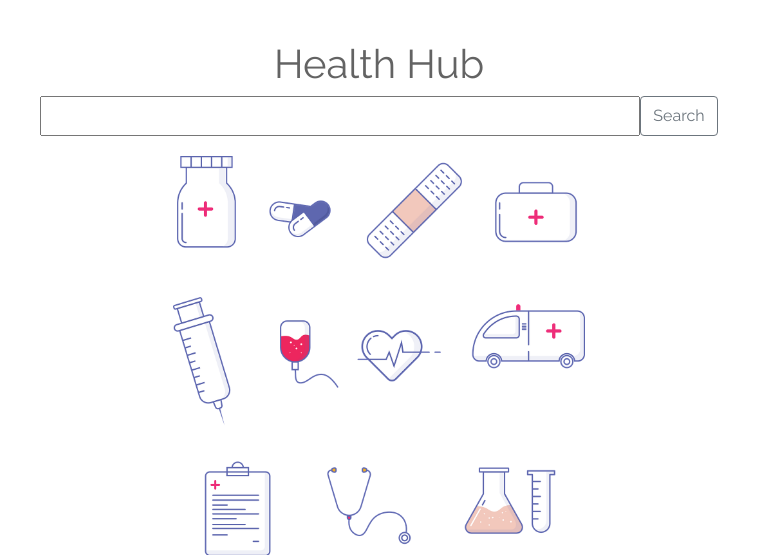
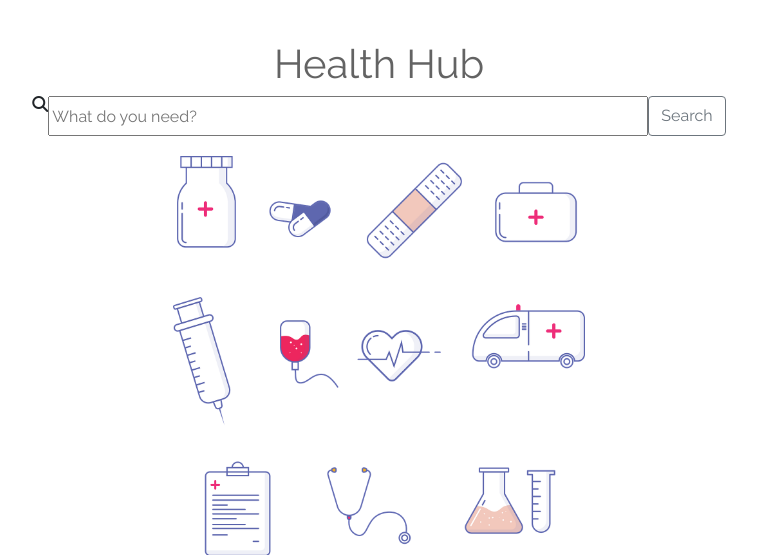
Before and after one commit to senseofsteph/healthhub, a Flask app: page / in a window 1280 px wide. Shown: the top 555 px of the page, without its empty margins (261-1018 px from the left). Run offline with Flask 2, Linux system fonts and the light colour scheme; some libraries are stand-ins or nearby versions.

Commit message:
Test out span of font awesome icon; errors persist

```diff
--- a/templates/base.html
+++ b/templates/base.html
@@ -19,7 +19,8 @@
         <form action="/" method="GET">
           <div id="searchbar" class="searchbar">
             <!-- <input name="Search" type="text" placeholder="&#xf002" style="font-family: FontAwesome;" required> -->
-            <input name="Search" type="text" placeholder=""required>
+            <span class="fas fa-search"></span>
+            <input name="Search" type="text" placeholder="What do you need?"required>
             <button type="button" class="btn btn-outline-secondary">Search</button>
           </div>
         </form>
```
